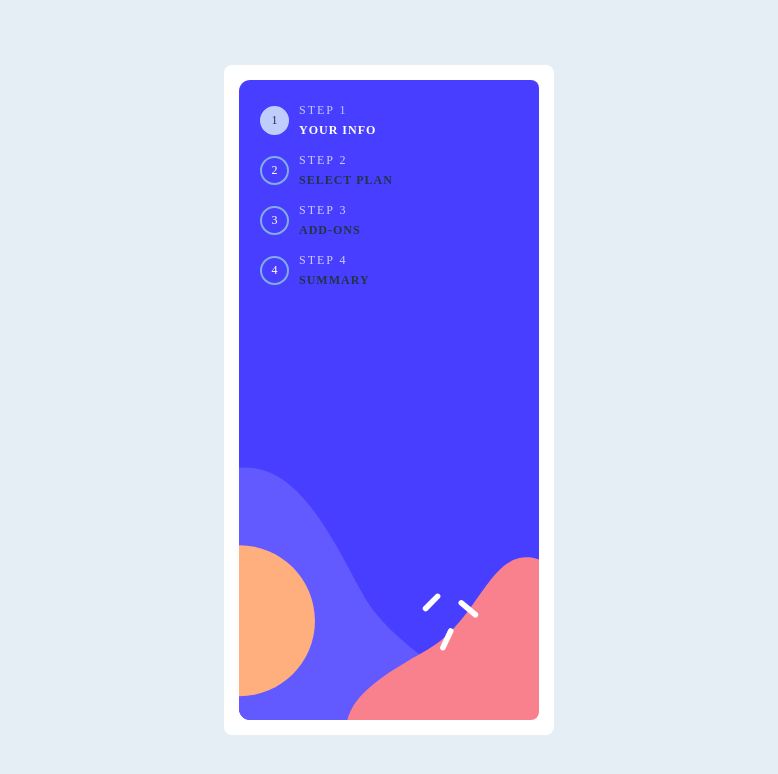
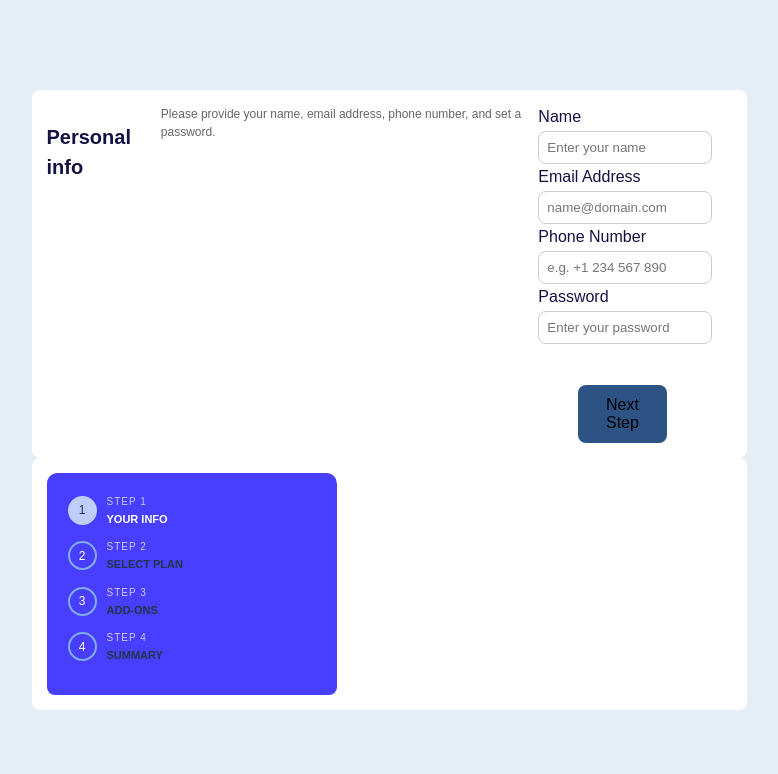
Before and after one commit to MaymoonaAlBoloshi/stepper-form, a React (Vite) app: page / in a window 1280 px wide. Shown: the top 774 px of the page, without its empty margins (251-1029 px from the left). Built offline with nearby package versions, Linux system fonts and the light colour scheme.

Commit message:
adding Input component

```diff
--- a/src/App.css
+++ b/src/App.css
@@ -1,21 +1,20 @@
 body {
-  font-family: Ubuntu-Bold, Ubuntu-Regular;
+  font-family: 'Ubuntu', sans-serif; /* Use the correct font family */
   background-color: #e5edf5;
   margin: 0;
+  padding: 0;
   display: flex;
   justify-content: center;  /* Center horizontally */
   align-items: center;      /* Center vertically */
 }
 
 .form-container {
-  padding: 300px 200px;
   display: flex;
-  max-width: 300px;
-  max-height: 900px;
+  max-width: 700px;
+  max-height: 800px;
   padding-top: 15px;
   padding-bottom: 15px;
   padding-left: 15px;
-  padding-right: 15px;
   background-color: white;
   border-radius: 8px;
   overflow: hidden;
@@ -27,8 +26,7 @@ body {
   background-size: cover; /* Ensure the image covers the entire area */
   border-radius: 8px;
   padding: 20px;
-  width: 300px;
-  height: 600px;
+  width: 250px;
 }
 
 
@@ -60,15 +58,14 @@ body {
 }
 
 .step-title {
-  font-size: 12px;
+  font-size: 10px;
   color: #d0cdfd;
-  letter-spacing: 2px;
+  letter-spacing: 1px;
 }
 
 .step-name {
-  font-size: 12px;
+  font-size: 11px;
   font-weight: bold;
-  letter-spacing: 1px;
   margin-top: 2px; /* Small margin for spacing */
 }
 
@@ -97,3 +94,67 @@ width: 100%;
   padding-bottom: 8px;
   font-size: 12px;
 }
+/* Div for Title and Description */
+
+h2 {
+  color: #141144;
+  font-size: 20px;
+  margin-bottom: 0;
+}
+
+p {
+  color: #666;
+  font-size: 12px;
+  padding-bottom: 30px;
+  margin-top: 0;
+}
+
+/* Div for the form input fields */
+.form-inputs {
+  padding: 10px;
+}
+
+label {
+  display: block;
+  margin-bottom: 2px;
+  color: #141144;
+}
+
+input {
+  width: 75%;
+  padding: 8px;
+  margin-bottom: 1px;
+  border: 1px solid #ccc;
+  border-radius: 8px;
+  background-color: #ffffff;
+  color: #333;
+}
+
+input:focus {
+  border-color: #9faff7;
+  outline: none;
+}
+
+.error {
+  color: red;
+  display: block; /* Display when there's an error */
+}
+
+/* Div for the button */
+.form-footer {
+  padding: 40px;
+  padding-right: 80px;
+}
+
+button {
+  background-color: #2d5385 !important;
+  border: none;
+  border-radius: 8px;
+  font-size: 10px;
+  cursor: pointer;
+  float: right;
+}
+
+button:hover {
+  background-color: #376481; /* Slightly darker blue on hover */
+}
--- a/src/App.tsx
+++ b/src/App.tsx
@@ -1,16 +1,15 @@
-import './App.css'
+import './App.css';
 import MainLayout from './layout/MainLayout';
-
+import Page1 from './pages/page1';
 
 function App() {
-
   return (
     <>
-    <div>
-      <MainLayout/>
-    </div>
+      <MainLayout>
+        <Page1/>
+      </MainLayout>
     </>
-  )
+  );
 }
 
-export default App
+export default App;
--- a/src/components/FormStepper.tsx
+++ b/src/components/FormStepper.tsx
@@ -1,8 +1,8 @@
-import App from "../App.css";
 
 function FormStepper() {
 
     return (
+
         <div className="form-container">
         <div className="steps-sidebar">
           <div className="step active">
@@ -38,9 +38,7 @@ function FormStepper() {
           </div>
         </div>
         </div>
-
     );
   }
 
-
 export default FormStepper;
--- /dev/null
+++ b/src/components/Input.tsx
@@ -0,0 +1,27 @@
+import React from 'react';
+
+type InputProps = {
+  type: string; // 'text' | 'email' | 'password' | 'tel'
+  label: string;
+  value: string;
+  onChange: (e: React.ChangeEvent<HTMLInputElement>) => void;
+  required?: boolean;
+  placeholder?: string;
+};
+
+const Input: React.FC<InputProps> = ({ type, label, value, onChange, required, placeholder }) => {
+  return (
+<>
+      <label>{label}</label>
+      <input
+        type={type}
+        value={value}
+        onChange={onChange}
+        required={required}
+        placeholder={placeholder}
+      />
+</>
+  );
+};
+
+export default Input;
--- /dev/null
+++ b/src/pages/page1.tsx
@@ -0,0 +1,80 @@
+// src/pages/Page1.tsx
+import React, { useState } from 'react';
+import Input from '../components/Input';
+
+const Page1 = () => {
+  const [formData, setFormData] = useState({
+    name: '',
+    email: '',
+    phone: '',
+    password: '',
+    confirmPassword: '',
+  });
+
+  const [error, setError] = useState(false);
+
+  const handleChange = (e: React.ChangeEvent<HTMLInputElement>) => {
+    setFormData({ ...formData, [e.target.name]: e.target.value });
+  };
+
+  const handleSubmit = (e: React.FormEvent<HTMLFormElement>) => {
+    e.preventDefault();
+    // Validate the fields here, e.g., check if passwords match
+    if (formData.password !== formData.confirmPassword || formData.password.length < 8) {
+      setError(true);
+    } else {
+      setError(false);
+      // Handle successful form submission
+    }
+  };
+
+  return (
+    <div className="form-container">
+      <h2>Personal info</h2>
+      <p>Please provide your name, email address, phone number, and set a password.</p>
+
+      <form onSubmit={handleSubmit}>
+        <Input
+          type="text"
+          label="Name"
+          value={formData.name}
+          onChange={handleChange}
+          required={true}
+          placeholder="Enter your name"
+        />
+        <Input
+          type="email"
+          label="Email Address"
+          value={formData.email}
+          onChange={handleChange}
+          required={true}
+          placeholder="name@domain.com"
+        />
+        <Input
+          type="tel"
+          label="Phone Number"
+          value={formData.phone}
+          onChange={handleChange}
+          required={true}
+          placeholder="e.g. +1 234 567 890"
+        />
+        <Input
+          type="password"
+          label="Password"
+          value={formData.password}
+          onChange={handleChange}
+          required={true}
+          placeholder="Enter your password"
+        />
+
+        {error && <span className="error">Passwords do not match or are less than 8 characters</span>}
+
+        <div className="form-footer">
+          <button type="submit">Next Step</button>
+        </div>
+      </form>
+    </div>
+  );
+};
+
+export default Page1;
```
